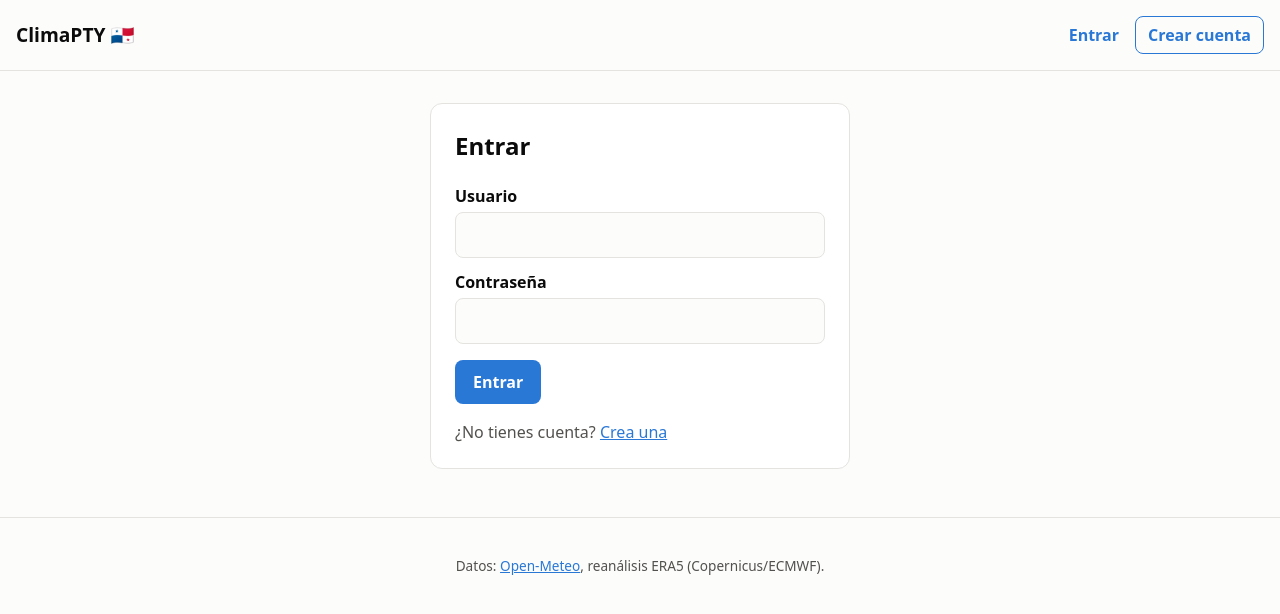
After one commit to giegio-16lpzz07/PROYECTO-FINAL-DE-DIEGO-LOPEZ, a Flask app: page /login in a window 1280 px wide. The commit adds this page. Shown: the top 614 px of the page. Run offline with Flask 3, Linux system fonts and the light colour scheme.

Commit message:
Día 2 (parte 1): usuarios con registro, login y logout
- Modelo User con contraseña guardada como hash (werkzeug)
- Rutas /registro, /login y /logout con Flask-Login
- Contraseña de mínimo 8 caracteres y mensaje de login genérico
- Barra de navegación según haya sesión, mensajes flash
- SECRET_KEY desde .env (.env.example incluido), SQLite en instance/
- README: sección 'Pendiente antes de publicar' (CSRF)

Co-Authored-By: Claude Opus 5.5 <noreply@anthropic.com>

```diff
--- a/app.py
+++ b/app.py
@@ -1,10 +1,49 @@
 """Rutas de la aplicación web ClimaPTY."""
 
-from flask import Flask, abort, render_template
+import os
 
+from dotenv import load_dotenv
+from flask import Flask, abort, flash, redirect, render_template, request, url_for
+from flask_login import LoginManager, current_user, login_required, login_user, logout_user
+from werkzeug.security import check_password_hash, generate_password_hash
+
+from models import User, db
 from services.climate import CITIES, ClimateDataError, get_city_climate
 
+# Lee el archivo .env y pone sus valores en las variables de entorno.
+load_dotenv()
+
 app = Flask(__name__)
+
+app.config["SECRET_KEY"] = os.environ.get("SECRET_KEY")
+if not app.config["SECRET_KEY"]:
+    raise RuntimeError("Falta SECRET_KEY. Copia .env.example como .env y pon una clave.")
+
+# Ruta relativa: Flask-SQLAlchemy la guarda en la carpeta instance/ (instance/climapty.db).
+app.config["SQLALCHEMY_DATABASE_URI"] = "sqlite:///climapty.db"
+db.init_app(app)
+
+# Crea las tablas si todavía no existen.
+with app.app_context():
+    db.create_all()
+
+# Flask-Login: si alguien sin sesión entra a una página protegida, lo manda a "login".
+login_manager = LoginManager(app)
+login_manager.login_view = "login"
+login_manager.login_message = "Inicia sesión para ver esa página."
+
+MIN_PASSWORD_LENGTH = 8
+
+
+@login_manager.user_loader
+def load_user(user_id):
+    """Flask-Login guarda solo el id en la cookie; con esta función recupera al usuario completo."""
+    return db.session.get(User, int(user_id))
+
+
+def is_safe_next_url(url):
+    """Solo permitimos volver a páginas de nuestro propio sitio (evita redirigir a sitios externos)."""
+    return bool(url) and url.startswith("/") and not url.startswith("//") and "\\" not in url
 
 
 @app.route("/")
@@ -30,6 +69,63 @@ def city_detail(slug):
     return render_template("city.html", city=city, climate=climate)
 
 
+@app.route("/registro", methods=["GET", "POST"])
+def register():
+    """Formulario para crear una cuenta."""
+    if request.method == "POST":
+        username = request.form.get("username", "").strip()
+        password = request.form.get("password", "")
+
+        if not username:
+            flash("Escribe un nombre de usuario.", "error")
+        elif len(password) < MIN_PASSWORD_LENGTH:
+            flash(f"La contraseña debe tener al menos {MIN_PASSWORD_LENGTH} caracteres.", "error")
+        elif User.query.filter_by(username=username).first():
+            flash("Ese nombre de usuario ya existe. Elige otro.", "error")
+        else:
+            user = User(username=username, password_hash=generate_password_hash(password))
+            db.session.add(user)
+            db.session.commit()
+            flash("Cuenta creada. Ya puedes iniciar sesión.", "success")
+            return redirect(url_for("login"))
+
+        # Si hubo un error, volvemos a mostrar el formulario con el nombre que escribió.
+        return render_template("register.html", username=username), 400
+
+    return render_template("register.html", username="")
+
+
+@app.route("/login", methods=["GET", "POST"])
+def login():
+    """Formulario para iniciar sesión."""
+    if request.method == "POST":
+        username = request.form.get("username", "").strip()
+        password = request.form.get("password", "")
+        user = User.query.filter_by(username=username).first()
+
+        # Mismo mensaje si el usuario no existe o si la contraseña está mal:
+        # así nadie puede averiguar qué usuarios existen.
+        if user is None or not check_password_hash(user.password_hash, password):
+            flash("Usuario o contraseña incorrectos.", "error")
+            return render_template("login.html", username=username), 401
+
+        login_user(user)
+        next_url = request.args.get("next")
+        if is_safe_next_url(next_url):
+            return redirect(next_url)
+        return redirect(url_for("index"))
+
+    return render_template("login.html", username="")
+
+
+@app.route("/logout")
+def logout():
+    """Cierra la sesión."""
+    logout_user()
+    flash("Sesión cerrada.", "success")
+    return redirect(url_for("index"))
+
+
 @app.errorhandler(404)
 def page_not_found(error):
     """Página amigable cuando la dirección no existe."""
--- a/requirements.txt
+++ b/requirements.txt
@@ -1,2 +1,5 @@
 Flask==3.1.3
+Flask-Login==0.6.3
+Flask-SQLAlchemy==3.1.1
+python-dotenv==1.2.4
 requests==2.34.2
--- a/static/style.css
+++ b/static/style.css
@@ -13,6 +13,8 @@
     --drought-color: #eda100; /* ámbar: año de sequía */
     --error-bg: #fdecec;
     --error-border: #e34948;
+    --success-bg: #e7f6ee;
+    --success-border: #1baf7a;
 }
 
 /* Modo oscuro automático según la configuración del celular o computadora */
@@ -31,6 +33,8 @@
         --drought-color: #c98500;
         --error-bg: #3a1f1f;
         --error-border: #e66767;
+        --success-bg: #17302a;
+        --success-border: #199e70;
     }
 }
 
@@ -59,8 +63,35 @@ a {
 
 /* ===== Encabezado y pie ===== */
 .site-header {
+    display: flex;
+    justify-content: space-between;
+    align-items: center;
+    flex-wrap: wrap;
+    gap: 8px;
     padding: 16px;
     border-bottom: 1px solid var(--border);
+}
+
+.site-nav {
+    display: flex;
+    align-items: center;
+    flex-wrap: wrap;
+    gap: 16px;
+}
+
+.site-nav a {
+    text-decoration: none;
+    font-weight: 600;
+}
+
+.nav-user {
+    color: var(--text-muted);
+}
+
+.nav-button {
+    padding: 6px 12px;
+    border: 1px solid var(--accent);
+    border-radius: 8px;
 }
 
 .logo {
@@ -257,3 +288,73 @@ a {
 .error-box p {
     margin: 0;
 }
+
+/* ===== Mensajes flash ===== */
+.flash {
+    margin: 16px 0 0;
+    padding: 12px 16px;
+    border-radius: 8px;
+    border: 1px solid var(--border);
+}
+
+.flash-error {
+    background: var(--error-bg);
+    border-color: var(--error-border);
+}
+
+.flash-success {
+    background: var(--success-bg);
+    border-color: var(--success-border);
+}
+
+/* ===== Formularios ===== */
+.form-card {
+    max-width: 420px;
+    margin: 32px auto 0;
+    padding: 24px;
+    background: var(--card-bg);
+    border: 1px solid var(--border);
+    border-radius: 12px;
+}
+
+.form-card h1 {
+    margin-top: 0;
+}
+
+label {
+    display: block;
+    margin: 12px 0 4px;
+    font-weight: 600;
+}
+
+input[type="text"],
+input[type="password"],
+input[type="number"] {
+    width: 100%;
+    padding: 10px 12px;
+    font: inherit;
+    color: var(--text);
+    background: var(--bg);
+    border: 1px solid var(--border);
+    border-radius: 8px;
+}
+
+button,
+.button {
+    display: inline-block;
+    margin-top: 16px;
+    padding: 10px 18px;
+    font: inherit;
+    font-weight: 600;
+    color: #ffffff;
+    background: var(--accent);
+    border: none;
+    border-radius: 8px;
+    text-decoration: none;
+    cursor: pointer;
+}
+
+.form-footer {
+    margin: 16px 0 0;
+    color: var(--text-muted);
+}
--- a/templates/base.html
+++ b/templates/base.html
@@ -9,9 +9,26 @@
 <body>
     <header class="site-header">
         <a href="{{ url_for('index') }}" class="logo">ClimaPTY 🇵🇦</a>
+        <!-- La barra cambia según haya sesión o no -->
+        <nav class="site-nav">
+            {% if current_user.is_authenticated %}
+                <span class="nav-user">Hola, {{ current_user.username }}</span>
+                <a href="{{ url_for('logout') }}">Salir</a>
+            {% else %}
+                <a href="{{ url_for('login') }}">Entrar</a>
+                <a href="{{ url_for('register') }}" class="nav-button">Crear cuenta</a>
+            {% endif %}
+        </nav>
     </header>
 
     <main class="container">
+        <!-- Mensajes cortos de una sola vez (errores, confirmaciones) -->
+        {% with messages = get_flashed_messages(with_categories=true) %}
+            {% for category, message in messages %}
+                <p class="flash flash-{{ category }}">{{ message }}</p>
+            {% endfor %}
+        {% endwith %}
+
         {% block content %}{% endblock %}
     </main>
 
--- /dev/null
+++ b/templates/login.html
@@ -0,0 +1,20 @@
+{% extends "base.html" %}
+
+{% block title %}Entrar · ClimaPTY{% endblock %}
+
+{% block content %}
+<section class="form-card">
+    <h1>Entrar</h1>
+    <!-- Sin "action": el formulario se envía a la misma dirección (y conserva ?next=...) -->
+    <form method="post">
+        <label for="username">Usuario</label>
+        <input type="text" id="username" name="username" value="{{ username }}" required autocomplete="username">
+
+        <label for="password">Contraseña</label>
+        <input type="password" id="password" name="password" required autocomplete="current-password">
+
+        <button type="submit">Entrar</button>
+    </form>
+    <p class="form-footer">¿No tienes cuenta? <a href="{{ url_for('register') }}">Crea una</a></p>
+</section>
+{% endblock %}
```
Also changed, not shown: models.py (added, +17 -0 lines), templates/register.html (added, +19 -0 lines), README.md, 2 other files.
